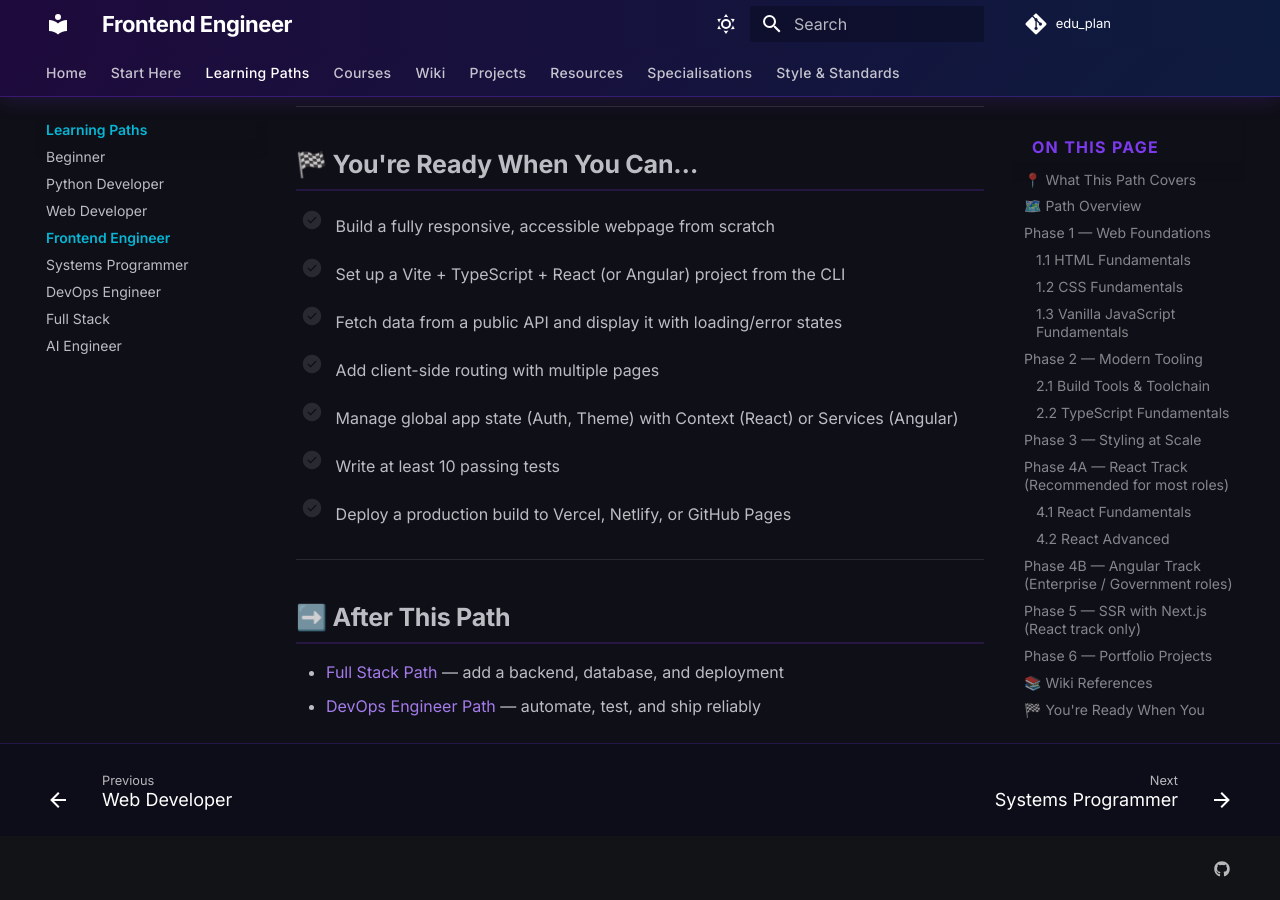
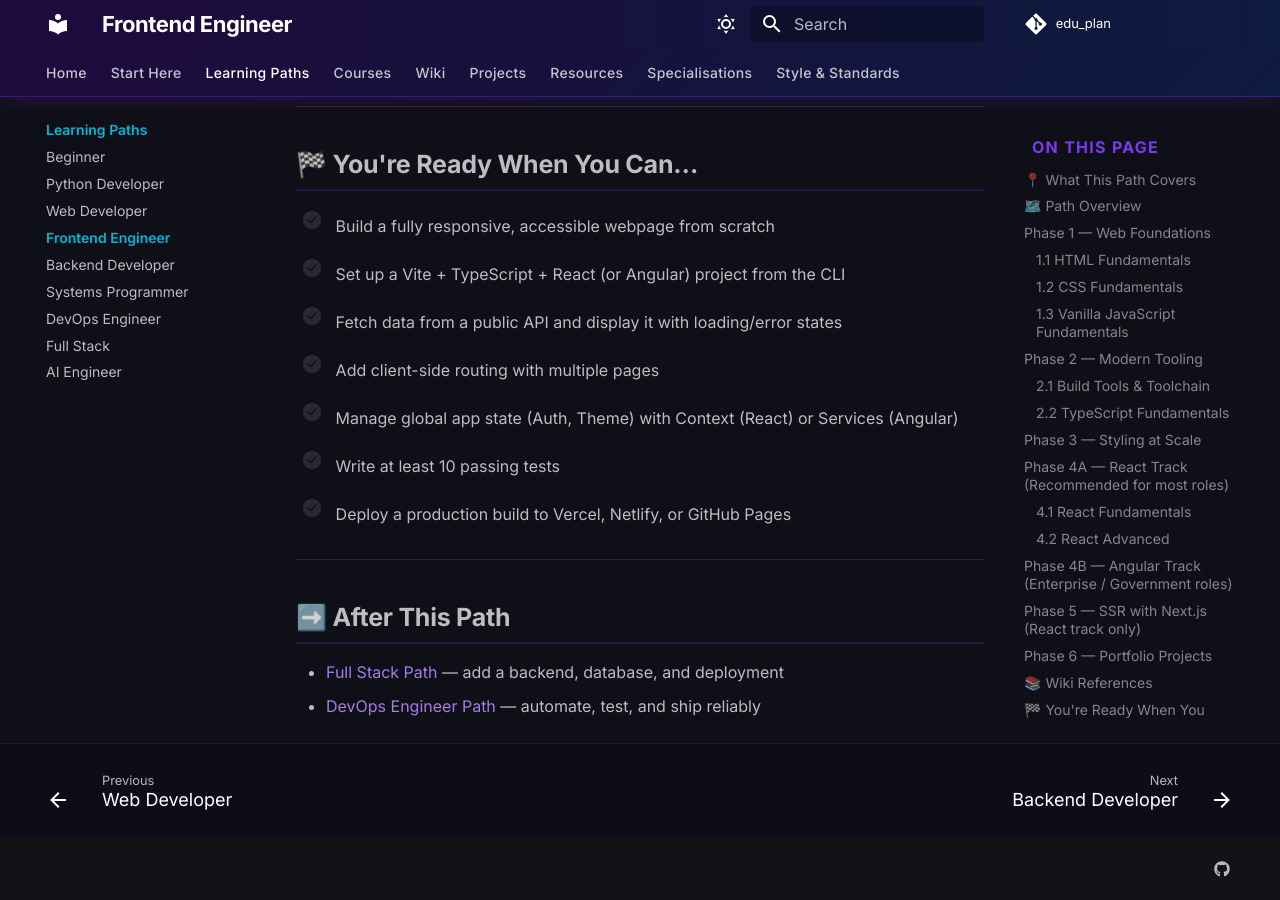
Before and after one commit to MatthewTaormina/edu_plan, an MkDocs documentation site: the page built from docs/paths/frontend_engineer.md, in a window 1280 px wide and 900 px high, scrolled down 7568 px. Built offline with MkDocs 1.6.1 and Material for MkDocs 9.7.7, drawn with Linux system fonts in a browser that asks for light colours; comment, search, counter and statistics services are not loaded; some of the changed lines change nothing that is shown.

Commit message:
chore(nav): add backend courses, lessons, and Backend Developer path to navigation

```diff
--- a/mkdocs.yml
+++ b/mkdocs.yml
@@ -122,6 +122,7 @@
     - "Python Developer": paths/python_developer.md
     - "Web Developer": paths/web_developer.md
     - "Frontend Engineer": paths/frontend_engineer.md
+    - "Backend Developer": paths/backend_developer.md
     - "Systems Programmer": paths/systems.md
     - "DevOps Engineer": paths/devops.md
     - "Full Stack": paths/fullstack.md
@@ -258,12 +259,37 @@
       - "Lesson 02 — Modules: CommonJS, ESM & npm": courses/nodejs_fundamentals/lesson_02.md
       - "Lesson 03 — File System & Streams": courses/nodejs_fundamentals/lesson_03.md
       - "Lesson 04 — The HTTP Module: Raw Servers": courses/nodejs_fundamentals/lesson_04.md
+      - "Lesson 05 — Environment, Process & CLI Args": courses/nodejs_fundamentals/lesson_05.md
+      - "Lesson 06 — Async Patterns": courses/nodejs_fundamentals/lesson_06.md
+      - "Lesson 07 — Capstone: CLI File Processor": courses/nodejs_fundamentals/lesson_07.md
     - "Express API":
       - courses/express_api/index.md
+      - "Lesson 01 — Setup, Routing & TypeScript": courses/express_api/lesson_01.md
+      - "Lesson 02 — Middleware: Built-in, Third-Party & Custom": courses/express_api/lesson_02.md
+      - "Lesson 03 — Request & Response": courses/express_api/lesson_03.md
+      - "Lesson 04 — Error Handling & Validation (Zod)": courses/express_api/lesson_04.md
+      - "Lesson 05 — Authentication: JWT & Sessions": courses/express_api/lesson_05.md
+      - "Lesson 06 — File Uploads with Multer": courses/express_api/lesson_06.md
+      - "Lesson 07 — Testing with Vitest & Supertest": courses/express_api/lesson_07.md
+      - "Lesson 08 — Capstone: Task Manager REST API": courses/express_api/lesson_08.md
     - "PHP & Server-Side Rendering":
       - courses/php_ssr/index.md
+      - "Lesson 01 — PHP Runtime & Setup": courses/php_ssr/lesson_01.md
+      - "Lesson 02 — Syntax Essentials": courses/php_ssr/lesson_02.md
+      - "Lesson 03 — Handling Requests": courses/php_ssr/lesson_03.md
+      - "Lesson 04 — Templates: Separating Logic from HTML": courses/php_ssr/lesson_04.md
+      - "Lesson 05 — Sessions & Cookies": courses/php_ssr/lesson_05.md
+      - "Lesson 06 — Forms, Validation & CSRF": courses/php_ssr/lesson_06.md
+      - "Lesson 07 — Capstone: Flat-File Blog": courses/php_ssr/lesson_07.md
     - "Laravel Fundamentals":
       - courses/laravel_fundamentals/index.md
+      - "Lesson 01 — Setup, Artisan & Project Structure": courses/laravel_fundamentals/lesson_01.md
+      - "Lesson 02 — Routing & Controllers": courses/laravel_fundamentals/lesson_02.md
+      - "Lesson 03 — Blade Templating Engine": courses/laravel_fundamentals/lesson_03.md
+      - "Lesson 04 — Request Lifecycle & Middleware": courses/laravel_fundamentals/lesson_04.md
+      - "Lesson 05 — Eloquent Models & Relationships": courses/laravel_fundamentals/lesson_05.md
+      - "Lesson 06 — Authentication with Breeze": courses/laravel_fundamentals/lesson_06.md
+      - "Lesson 07 — Capstone: Blog with Auth": courses/laravel_fundamentals/lesson_07.md
   - Wiki:
     - "Foundations":
       - domains/foundations/index.md
```
